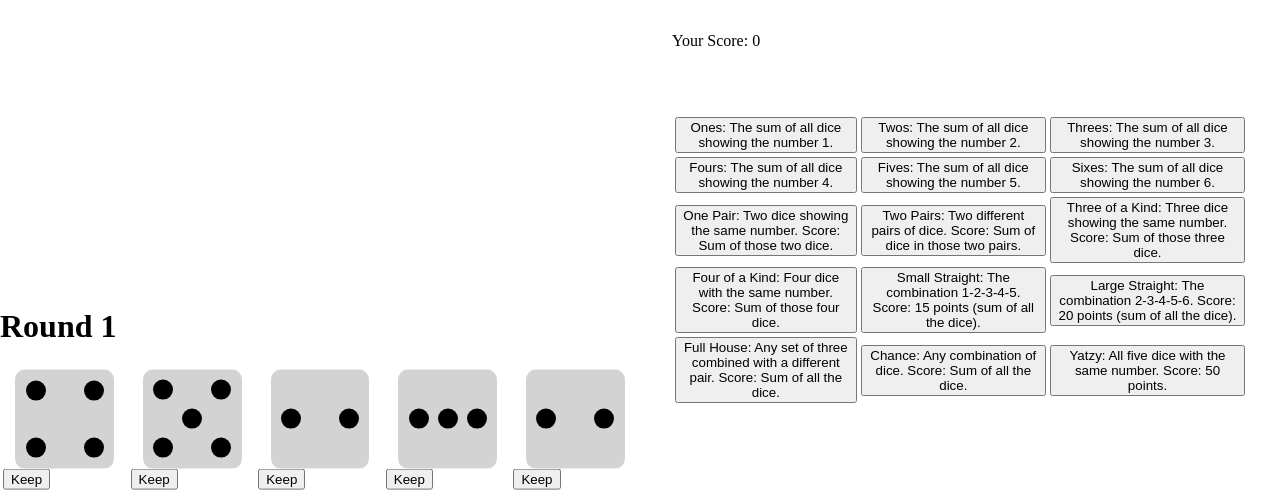
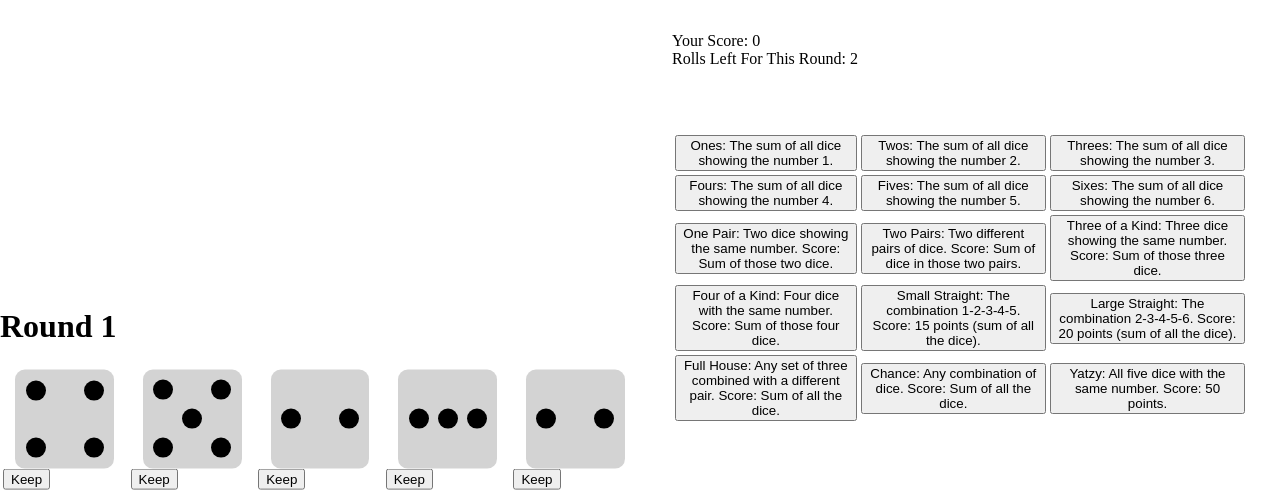
Before and after one commit to kevinluong21/yatzy, a PHP site: page / in a window 1280 px wide. Shown: the top 491 px of the page. Run offline with PHP 8.4, Linux system fonts and the light colour scheme.

Commit message:
display number of rolls left for round

```diff
--- a/public/app/models/session.php
+++ b/public/app/models/session.php
@@ -17,6 +17,7 @@ if (isset($_POST["action"]) && $_POST["action"] == "getGameStatus") {
     $response["diceStatus"] = $_SESSION["game"] -> getDiceStatus();
     $response["scoreCategories"] = $_SESSION["categories"];
     $response["totalScore"] = $_SESSION["totalScore"];
+    $response["rolls"] = $_SESSION["game"] -> getNumRolls();
 }
 
 if (isset($_POST["action"]) && $_POST["action"] == "rollDice") { //roll all dice that have a status of false
--- a/public/index.php
+++ b/public/index.php
@@ -57,6 +57,8 @@ $_SESSION["totalScore"] = 0;
     <div class="scoreboard">
         <div class="scorebox">
             Your Score: <span id="score"></span>
+            <br>
+            Rolls Left For This Round: <span id="rolls"></span>
         </div>
         <table class="score-categories">
             <tr>
--- a/public/script.js
+++ b/public/script.js
@@ -125,6 +125,7 @@ function update() {
                 var status = response["diceStatus"];
                 var categories = response["scoreCategories"];
                 var score = response["totalScore"];
+                var rollsLeft = 3 - response["rolls"];
 
                 console.log(response);
 
@@ -143,6 +144,7 @@ function update() {
                 }
 
                 document.getElementById("score").innerHTML = score;
+                document.getElementById("rolls").innerHTML = rollsLeft;
             }
             catch (error) {
                 console.log("Server-side error:", error);
```
